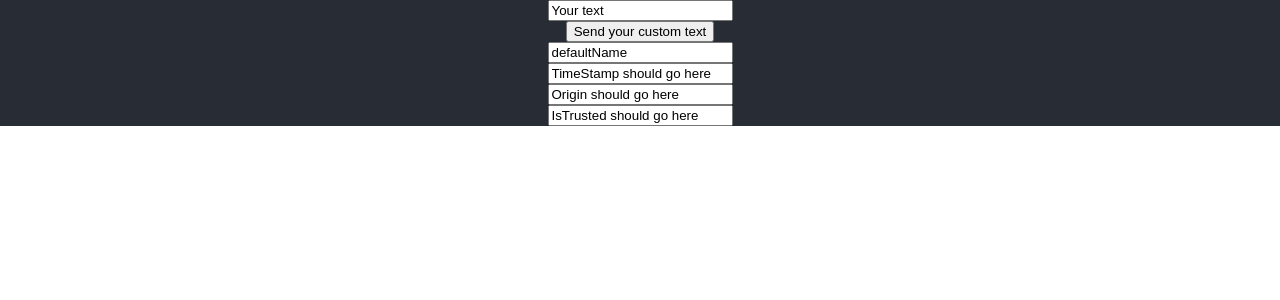
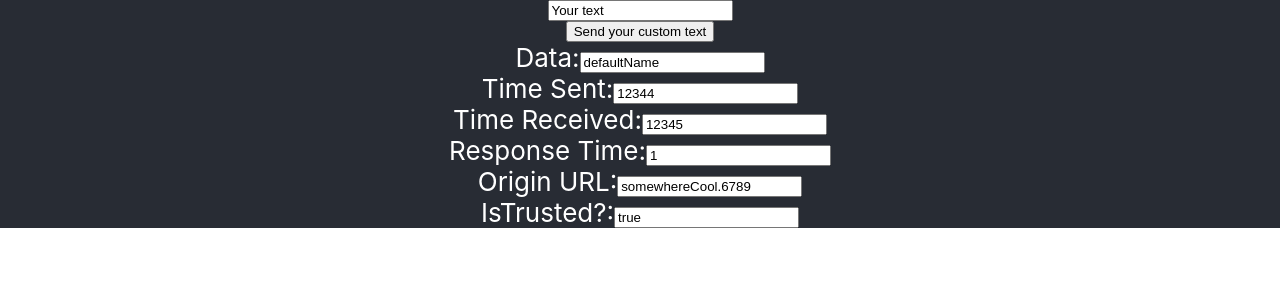
Before and after one commit to pete55104/ohhell, a React (Create React App) app in the folder client/: page / in a window 1280 px wide. Shown: the top 300 px of the page. Built offline with nearby package versions, Linux system fonts and the light colour scheme; no server answers.

Commit message:
all form fields now display data from message response

```diff
--- a/client/src/App.tsx
+++ b/client/src/App.tsx
@@ -1,24 +1,26 @@
-import React, {Component} from 'react';
+import React, {Component, FormEvent} from 'react';
 import './App.css';
 import {w3cwebsocket as W3CWebSocket} from "websocket";
 
-const client = new W3CWebSocket('wss://ncqq73m9x7.execute-api.us-east-1.amazonaws.com/dev');
+const url = 'wss://ncqq73m9x7.execute-api.us-east-1.amazonaws.com/dev';
+const client = new W3CWebSocket(url);
 
 export interface ICustomAppState {
     data?: string;
-    timeStamp?: number;
+    timeStampSent?: number;
+    timeStampReceived?: number;
     origin?: string;
     isTrusted?: boolean;
 }
 
-
-class App extends Component<ICustomAppState> {
+class App extends Component<{}, ICustomAppState> {
 
     constructor(props: any) {
         super(props);
         this.state = {
             data: props.data || "defaultName",
-            timeStamp: props.timeStamp || 12345,
+            timeStampSent: 12344,
+            timeStampReceived: props.timeStampReceived || 12345,
             origin: props.origin ||  "somewhereCool.6789",
             isTrusted: props.isTrusted || true
         };
@@ -27,27 +29,27 @@ class App extends Component<ICustomAppState> {
 
     componentDidMount() {
         client.onopen = () => {
-            console.log('WebSocket Client Connected');
+            console.log('WebSocket Client Connected:');
+            console.log(client);
         };
         client.onmessage = (message) => {
             console.log(message);
             this.writeMessageToScreen(message);
-            this.setState({
-                data: message.data,
-                // @ts-ignore
-                timeStamp: message.timeStamp,
+            const newState: ICustomAppState = {
+                data: message.data.toString() || "",
+
+                timeStampReceived: Date.now(),
+                //timeStampReceived: message.timeStamp,
+
                 // @ts-ignore
                 origin: message.origin,
                 // @ts-ignore
                 isTrusted: message.isTrusted
-            });
-            // @ts-ignore
+            }
+            this.setState(newState);
             console.log(this.state.data);
-            // @ts-ignore
             console.log(this.state.isTrusted);
-            // @ts-ignore
-            console.log(this.state.timeStamp);
-            // @ts-ignore
+            console.log(this.state.timeStampReceived);
             console.log(this.state.origin);
         };
     }
@@ -57,39 +59,67 @@ class App extends Component<ICustomAppState> {
         if (displayDiv){
             displayDiv.innerHTML = "";
             for (let prop in obj) {
-                // @ts-ignore
+                //@ts-ignore
                 displayDiv.innerHTML += (prop + " : " + obj[prop] + "\n");
             }
         }
     }
 
-    handleSubmit() {
+    handleSubmit(e:  FormEvent<HTMLFormElement>) {
+        e.preventDefault();
         let customText: string;
-        // @ts-ignore
+        //@ts-ignore
         customText = document.getElementById('customTextField').value;
+        console.log(`custom text is: ${customText}`);
         client.send(JSON.stringify({"action":"sendmessage", "data":customText}));
+        let timeOfSend = Date.now();
+        this.setState({timeStampSent : timeOfSend} );
+        console.log(`sending message at time: ${timeOfSend}`);
     }
 
     render() {
-
+        if (this.state.isTrusted && this.state.timeStampReceived && this.state.timeStampSent) {
             return (
                 <div className="App">
                     <form className="App-header" onSubmit={this.handleSubmit}>
                         <input type="text" id="customTextField" defaultValue={"Your text"} />
                         <input type="submit" value="Send your custom text" />
-                    <input type="text" value={this.state.data} readOnly />
-                    <input type="text" defaultValue="TimeStamp should go here" readOnly />
-                    <input type="text" defaultValue="Origin should go here" readOnly />
-                    <input type="text" defaultValue="IsTrusted should go here" readOnly />
+                        <label>
+                            Data:
+                            <input type="text" id="data" value={this.state.data} readOnly />
+                        </label>
+                        <label>
+                            Time Sent:
+                            <input type="text" value={this.state.timeStampSent} readOnly />
+                        </label>
+                        <label>
+                            Time Received:
+                            <input type="text" value={this.state.timeStampReceived} readOnly />
+                        </label>
+                        <label>
+                            Response Time:
+                            <input type="text" value={
+                                this.state.timeStampReceived - this.state.timeStampSent
+                            } readOnly />
+                        </label>
+                        <label>
+                            Origin URL:
+                            <input type="text" value={this.state.origin} readOnly />
+                        </label>
+                        <label>
+                            IsTrusted?:
+                            <input type="text" value={this.state.isTrusted.toString()} readOnly />
+                        </label>
                     </form>
                     <pre>
                         <div id={"responseDisplay"} />
                     </pre>
                 </div>
             );
+        } else {
+            return null;
+        }
     }
 }
 
 export default App;
-
-//  <input type="text" value={this.state.data} readOnly />
```
Lines whose indentation alone changed are shown as unchanged.
